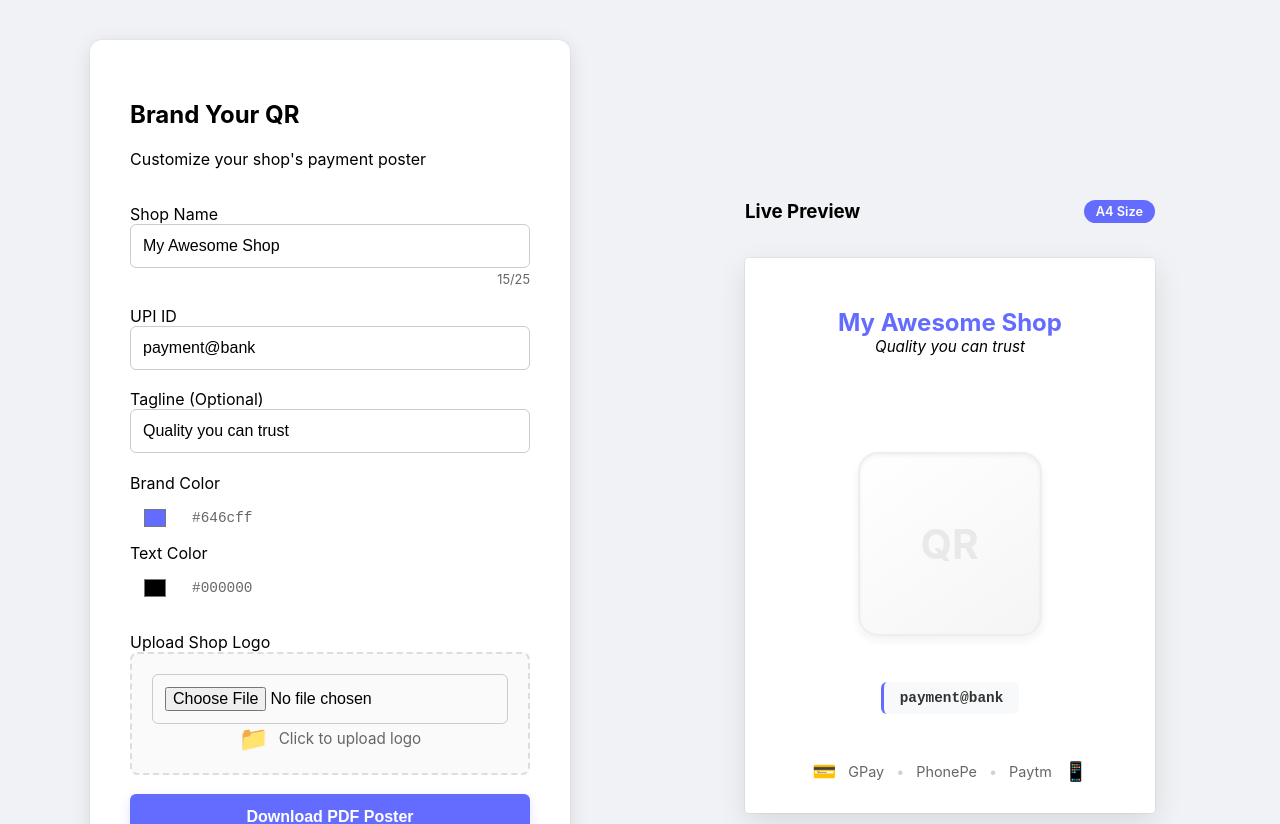
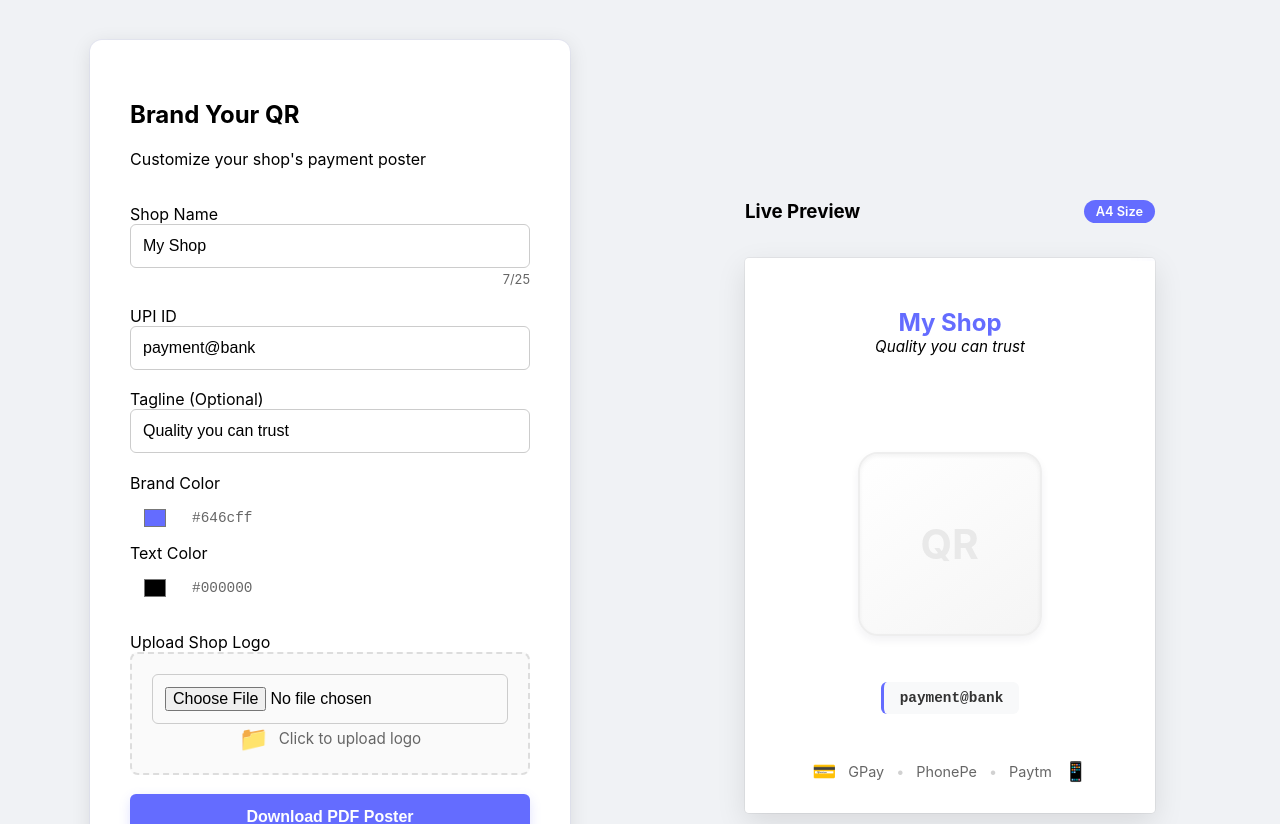
Before and after one commit to pr2na3v4/MYQR, a React (Vite) app: page / in a window 1280 px wide. Shown: the top 824 px of the page. Built offline with nearby package versions, Linux system fonts and the light colour scheme.

Commit message:
added api

```diff
--- a/src/App.jsx
+++ b/src/App.jsx
@@ -4,7 +4,7 @@ import './App.css';
 // Constants for better maintainability
 const API_ENDPOINT = 'https://myqr-backend-2q84.onrender.com';
 const INITIAL_FORM_DATA = {
-  shop_name: 'My Awesome Shop',
+  shop_name: 'My Shop',
   upi_id: 'payment@bank',
   tagline: 'Quality you can trust',
   primary_color: '#646cff',
```
